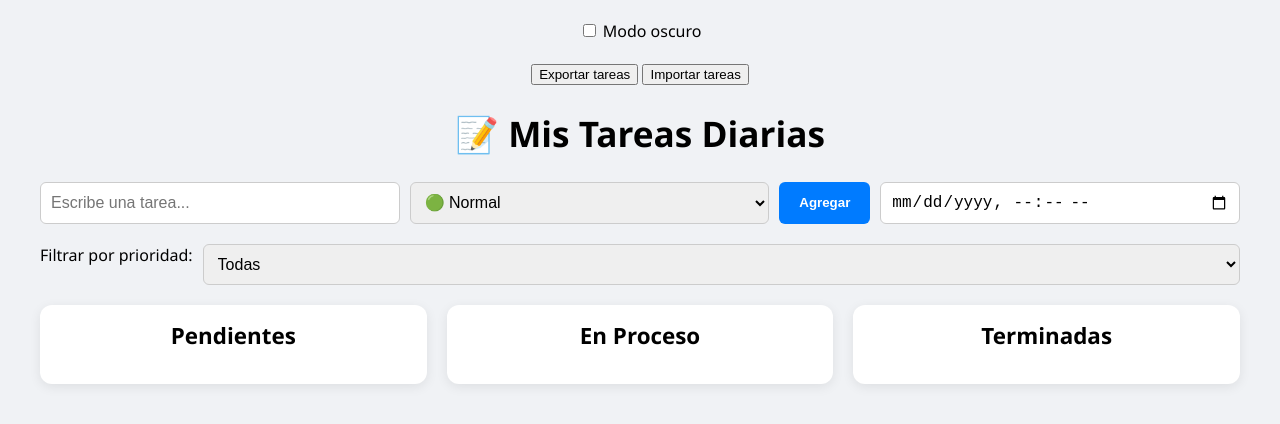
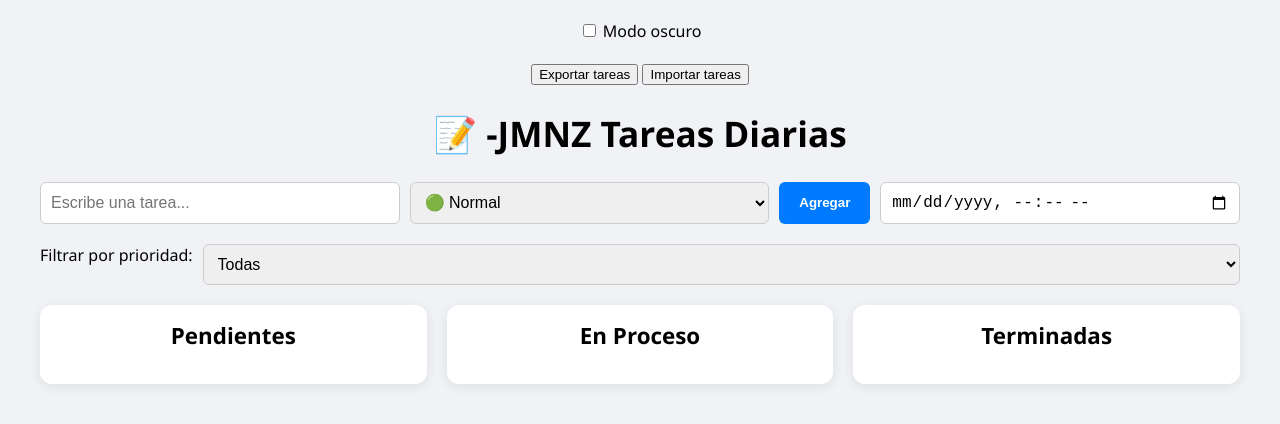
Before and after one commit to Lynch-JF/to-do, a plain HTML site: page index.html in a window 1280 px wide. Drawn offline with Linux system fonts and the light colour scheme.

Commit message:
Actualización

```diff
--- a/index.html
+++ b/index.html
@@ -3,7 +3,7 @@
 <head>
   <meta charset="UTF-8">
   <meta name="viewport" content="width=device-width, initial-scale=1.0">
-  <title>To Do Diario - SPA</title>
+  <title>To Do Diario -JMNZ</title>
   <link rel="stylesheet" href="Css/Css.css">
 
 </head>
@@ -28,7 +28,7 @@
 
     <div class="container">
 
-    <h1>📝 Mis Tareas Diarias</h1>
+    <h1>📝 -JMNZ Tareas Diarias</h1>
 
     <form id="taskForm">
       <input type="text" id="taskInput" placeholder="Escribe una tarea..." required />
```
